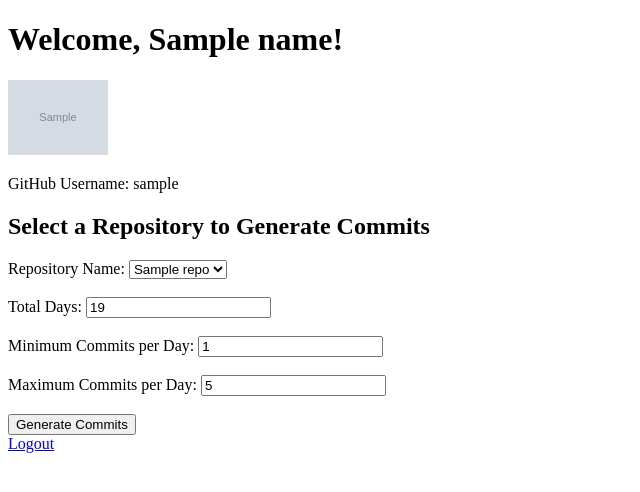
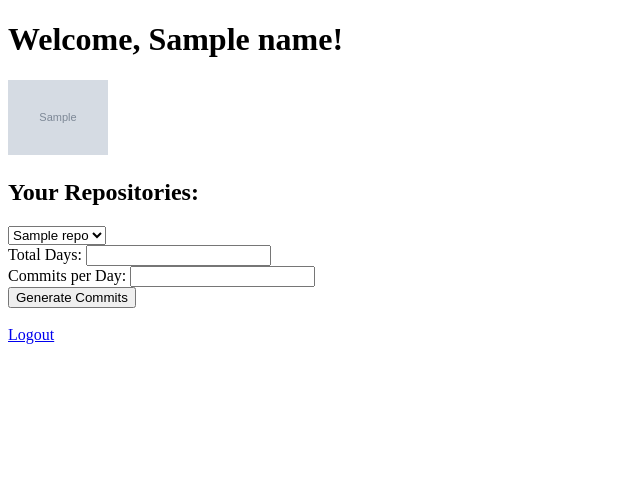
Before and after one commit to anshc022/git-auto, a Flask app: template templates/profile.html in a window 1280 px wide. Shown: the top 492 px of the page, without its empty margins (0-640 px from the left). Run offline with Flask 3, Linux system fonts and the light colour scheme; the template is opened without the code that fills it: most values are stand-ins (such as "Sample title", 1, 10 or a date in 2020); grey boxes marked "Sample" are stand-in pictures.

Commit message:
commit 1: 2024-11-09

```diff
--- a/app.py
+++ b/app.py
@@ -45,6 +45,7 @@ def login():
 def logout():
     # Logout user
     session.pop('github_token', None)
+    session.pop('github_username', None)  # Remove username session
     return redirect(url_for('index'))
 
 @app.route('/login/authorized')
@@ -72,51 +73,52 @@ def authorized():
 
 @app.route('/generate_commits', methods=['POST'])
 def generate_commits():
-    # Get user input from the form
-    username = session.get('github_username')
+    # Get user info from session
+    token = session.get('github_token')
+    if not token:
+        return redirect(url_for('login'))
+
+    # Get the authenticated user's GitHub username from their token
+    github_user = github.get('https://api.github.com/user', token=token)
+    github_user_data = github_user.json()
+    username = github_user_data['login']  # GitHub username (pranshu21413)
+
+    # Get selected repository name from form input
     repo_name = request.form['repo_name']
     total_days = int(request.form['total_days'])
-    min_commits = int(request.form['min_commits'])
-    max_commits = int(request.form['max_commits'])
+    commit_frequency = int(request.form['commit_frequency'])
 
-    # Set GitHub repository link
+    # Construct the correct repository link
     repo_link = f"https://github.com/{username}/{repo_name}.git"
 
-    # Call the generate_commits function
-    result = generate_commits(total_days, min_commits, max_commits, repo_link)
-
-    return result
-
-def generate_commits(total_days, min_commits, max_commits, repo_link):
-    ctr = 2  # Commit counter
-    now = datetime.datetime.now()
-    pointer = 0  # Days back
-
-    # Initialize repository if not already
+    # Initialize repository
     os.system("git init")
 
-    # Loop through each day
-    for _ in range(total_days):
-        commit_frequency = random.randint(min_commits, max_commits)
-        for _ in range(commit_frequency):
-            commit_date = now - datetime.timedelta(days=pointer)
+    # Add the correct remote URL
+    os.system(f"git remote set-url origin {repo_link}")
+
+    # Generate commits logic
+    now = datetime.datetime.now()
+    pointer = 0
+    ctr = 1
+    for day in range(total_days, 0, -1):
+        for commit in range(commit_frequency):
+            commit_date = now + datetime.timedelta(days=-pointer)
             formatted_date = commit_date.strftime("%Y-%m-%d")
 
-            # Write a line in commit.txt
+            # Write to commit.txt
             with open("commit.txt", "a") as f:
-                f.write(f"commit ke {ctr}: {formatted_date}\n")
+                f.write(f"commit {ctr}: {formatted_date}\n")
 
             # Commit with date
             os.system("git add .")
-            os.system(f'git commit --date="{formatted_date} 12:15:10" -m "commit ke {ctr}"')
+            os.system(f'git commit --date="{formatted_date} 12:15:10" -m "commit {ctr}: {formatted_date}"')
             ctr += 1
 
-        pointer += 1  # Move to the next day back
+        pointer += 1
 
-    # Push to GitHub
-    os.system(f"git remote add origin {repo_link}")
-    os.system("git branch -M main")
-    os.system("git push -u origin main -f")
+    # Push commits to the selected GitHub repository
+    os.system(f"git push -u origin main --force")
 
     return "Commits generated and pushed successfully!"
 
--- a/commit.txt
+++ b/commit.txt
@@ -5,3 +5,4 @@ commit ke 2: 2024-11-09
 commit ke 3: 2024-11-09
 commit ke 4: 2024-11-09
 commit ke 5: 2024-11-09
+commit 1: 2024-11-09
--- a/templates/profile.html
+++ b/templates/profile.html
@@ -3,39 +3,28 @@
 <head>
     <meta charset="UTF-8">
     <meta name="viewport" content="width=device-width, initial-scale=1.0">
-    <title>GitHub Commit Generator</title>
+    <title>User Profile</title>
 </head>
 <body>
     <h1>Welcome, {{ name }}!</h1>
-    <img src="{{ avatar_url }}" alt="Profile Image" width="100">
-
-    <p>GitHub Username: {{ login }}</p>
-
-    <h2>Select a Repository to Generate Commits</h2>
+    <img src="{{ avatar_url }}" alt="Avatar" width="100">
+    <h2>Your Repositories:</h2>
     <form action="{{ url_for('generate_commits') }}" method="POST">
-        <label for="repo_name">Repository Name:</label>
-        <select name="repo_name" required>
+        <select name="repo_name">
             {% for repo in repos_data %}
                 <option value="{{ repo.name }}">{{ repo.name }}</option>
             {% endfor %}
-        </select>
-        <br><br>
+        </select><br>
 
         <label for="total_days">Total Days:</label>
-        <input type="number" name="total_days" value="19" required>
-        <br><br>
+        <input type="number" name="total_days" required><br>
 
-        <label for="min_commits">Minimum Commits per Day:</label>
-        <input type="number" name="min_commits" value="1" required>
-        <br><br>
-
-        <label for="max_commits">Maximum Commits per Day:</label>
-        <input type="number" name="max_commits" value="5" required>
-        <br><br>
+        <label for="commit_frequency">Commits per Day:</label>
+        <input type="number" name="commit_frequency" required><br>
 
         <button type="submit">Generate Commits</button>
     </form>
-
+    <br>
     <a href="{{ url_for('logout') }}">Logout</a>
 </body>
 </html>
```
